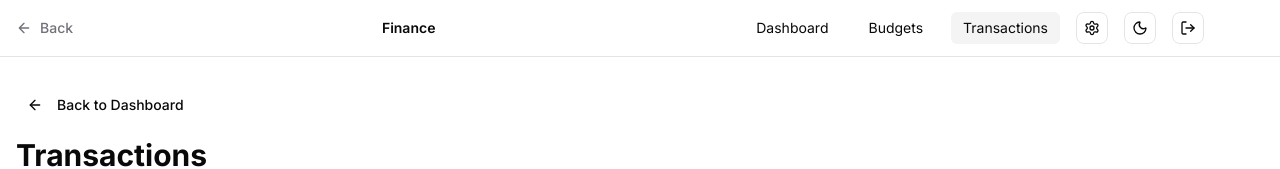
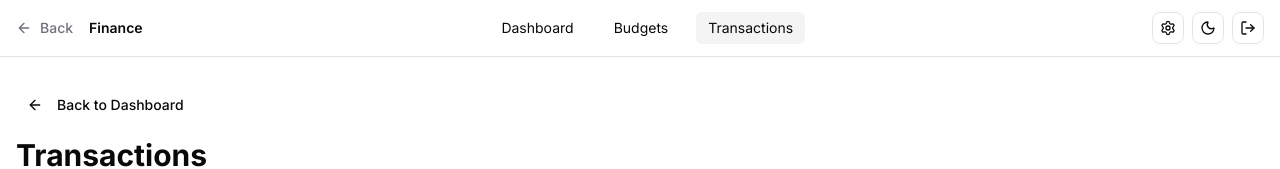
Before and after one commit to niruttanstee/finance-tracker, a Next.js app: page /finance/transactions in a window 1280 px wide. Shown: the top 169 px of the page. Built offline with nearby package versions, Linux system fonts and the light colour scheme; no server answers.

Commit message:
fix: improve finance header layout - left/title, center nav, right actions

```diff
--- a/app/finance/layout.tsx
+++ b/app/finance/layout.tsx
@@ -33,7 +33,9 @@
     <div className="min-h-screen">
       {/* App Header with Navigation */}
       <header className="sticky top-0 z-50 border-b bg-background/95 backdrop-blur supports-[backdrop-filter]:bg-background/60">
-        <div className="flex items-center h-14 px-4">
+        <div className="flex items-center justify-between h-14 px-4">
+          {/* Left: Back button + Title */}
+          <div className="flex items-center gap-4">
             <button
               onClick={() => router.push('/')}
               className="flex items-center gap-2 text-sm font-medium text-muted-foreground hover:text-foreground transition-colors"
@@ -52,9 +54,10 @@
               </svg>
               Back
             </button>
-          <div className="flex-1 flex justify-center">
             <span className="text-sm font-semibold">Finance</span>
           </div>
+
+          {/* Center: Navigation */}
           <nav className="flex items-center gap-4">
             <Link
               href="/finance"
@@ -80,6 +83,10 @@
             >
               Transactions
             </Link>
+          </nav>
+
+          {/* Right: Actions */}
+          <div className="flex items-center gap-2">
             <Link href="/finance/settings" aria-label="Settings">
               <Button variant="outline" size="icon">
                 <Settings className="h-4 w-4" />
@@ -89,8 +96,7 @@
             <Button variant="outline" size="icon" onClick={handleLogout} aria-label="Logout">
               <LogOut className="h-4 w-4" />
             </Button>
-          </nav>
-          <div className="w-[60px]" />
+          </div>
         </div>
       </header>
       {/* Page Content */}
```
Lines whose indentation alone changed are shown as unchanged.
